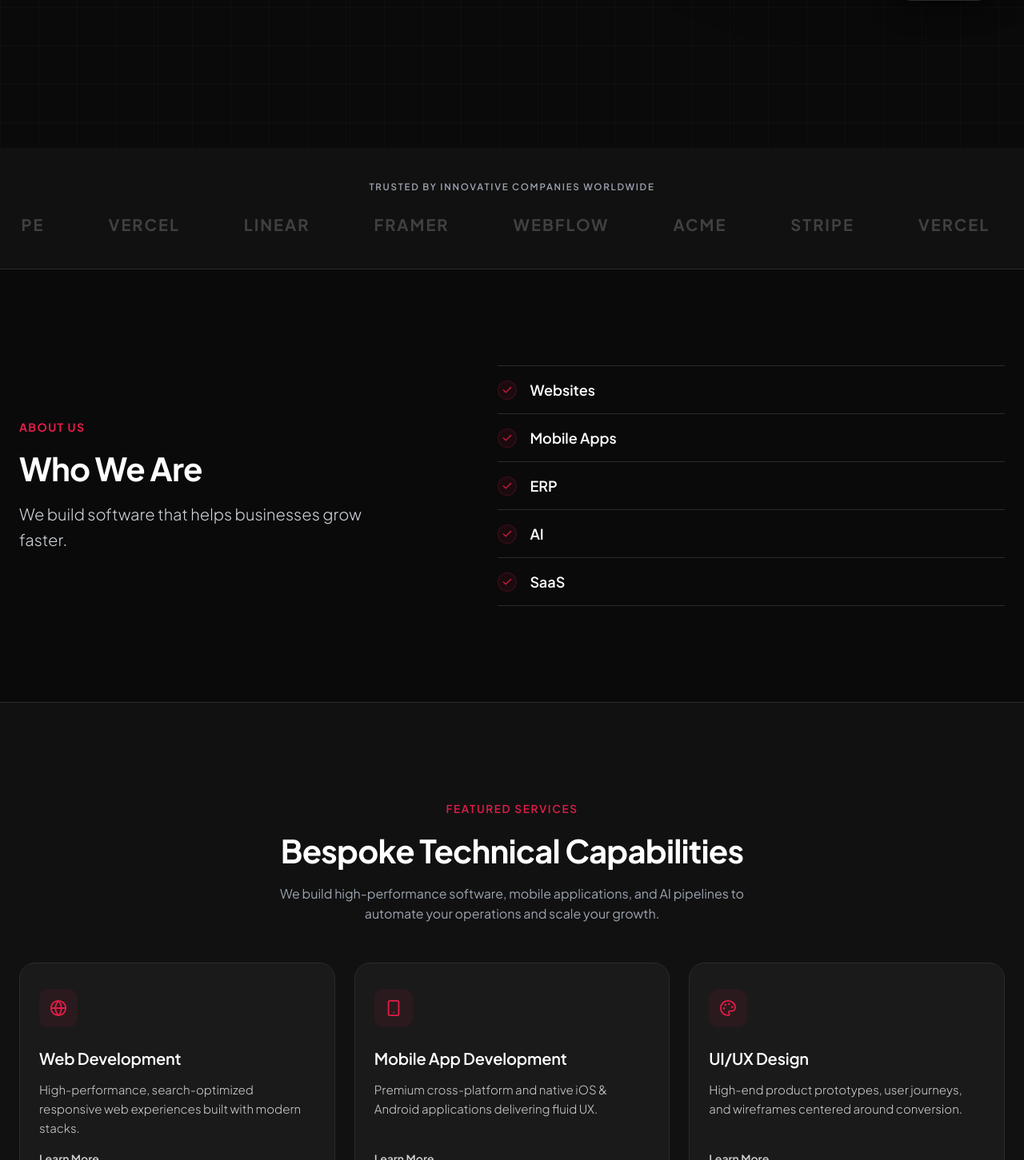
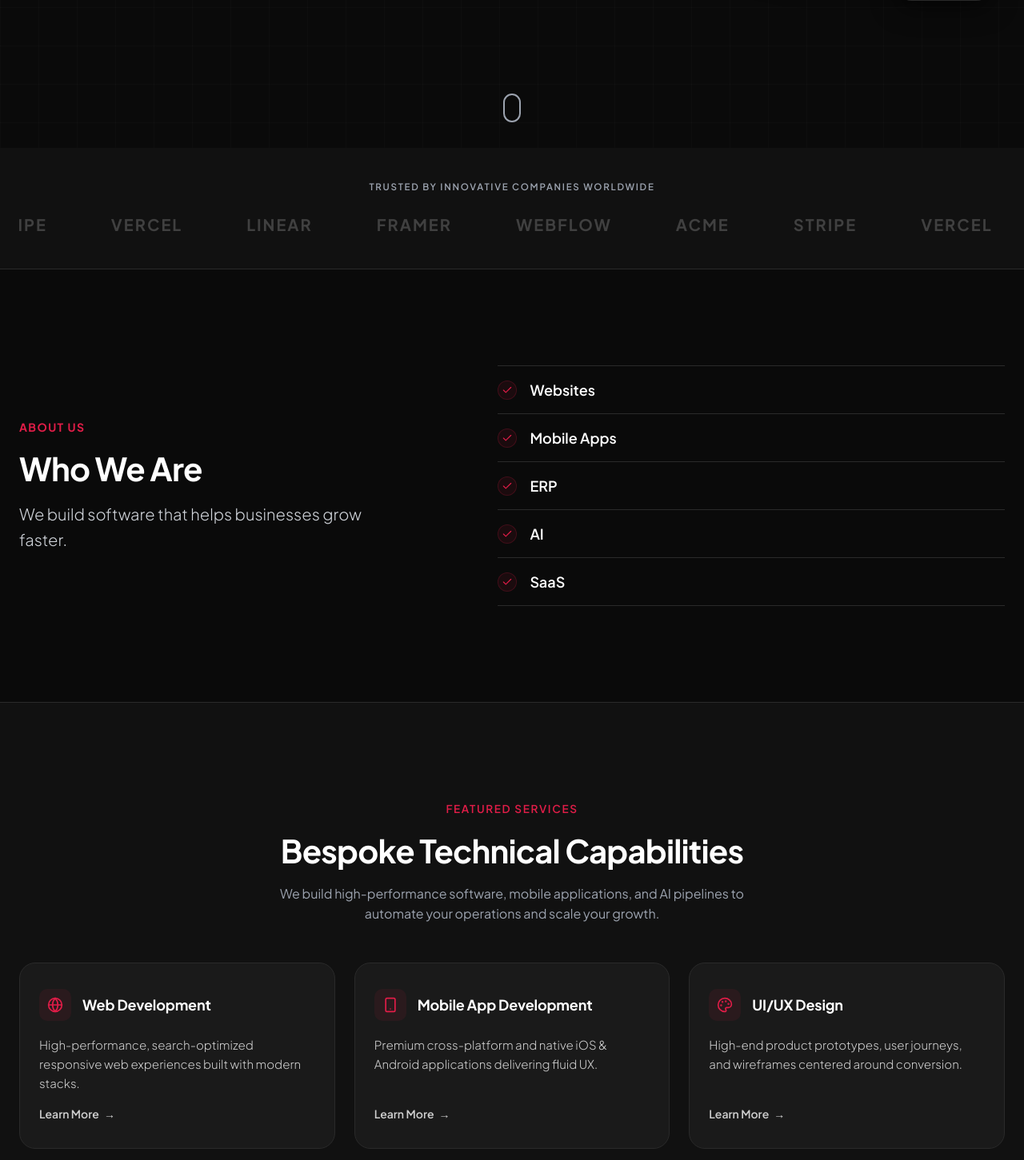
Before and after one commit to anuradha1248/mapp_solutions, a React (Vite) app: page / in a window 1280 px wide. Shown: the part 679-2130 px from the top of the page at 80% size. Built offline with nearby package versions, Linux system fonts and the light colour scheme.

Commit message:
design: enhance hero with pulse glow & scroll mouse, inline services header cards, and 6 numbered timeline steps

```diff
--- a/src/components/Hero/Hero.css
+++ b/src/components/Hero/Hero.css
@@ -48,6 +48,13 @@
     right: -96px;
     top: -96px;
     z-index: 1;
+    animation: pulseGlow 10s ease-in-out infinite alternate;
+}
+
+@keyframes pulseGlow {
+    0% { transform: scale(1) translate(0, 0); opacity: 0.8; }
+    50% { transform: scale(1.15) translate(-40px, 40px); opacity: 1; }
+    100% { transform: scale(0.9) translate(20px, -20px); opacity: 0.7; }
 }
 
 /* Left Content */
@@ -306,3 +313,52 @@
         bottom: -8px;
     }
 }
+
+/* Scroll Indicator Mouse */
+.scroll-indicator {
+    position: absolute;
+    bottom: 32px;
+    left: 50%;
+    transform: translateX(-50%);
+    z-index: 3;
+    cursor: pointer;
+    display: flex;
+    justify-content: center;
+    align-items: center;
+}
+
+.scroll-indicator .mouse {
+    width: 22px;
+    height: 36px;
+    border-radius: 11px;
+    border: 2px solid var(--text-muted);
+    display: flex;
+    justify-content: center;
+    padding-top: 5px;
+    transition: border-color 0.3s, transform 0.3s;
+}
+
+.scroll-indicator:hover .mouse {
+    border-color: var(--accent);
+    transform: translateY(2px);
+}
+
+.scroll-indicator .wheel {
+    width: 3px;
+    height: 7px;
+    background-color: var(--accent);
+    border-radius: 1.5px;
+    animation: scrollWheel 1.6s ease-in-out infinite;
+}
+
+@keyframes scrollWheel {
+    0% { transform: translateY(0); opacity: 0; }
+    30% { opacity: 1; }
+    100% { transform: translateY(10px); opacity: 0; }
+}
+
+@media (max-width: 900px) {
+    .scroll-indicator {
+        display: none;
+    }
+}
--- a/src/components/Hero/Hero.jsx
+++ b/src/components/Hero/Hero.jsx
@@ -1,20 +1,24 @@
 import { ArrowRight } from "lucide-react";
 import { motion } from "framer-motion";
+import { useNavigate } from "react-router-dom";
 import Button from "../Button/Button";
 import laptopScreenImg from "../../assets/fintech_preview.png";
 import mobileScreenImg from "../../assets/mobile_app_preview.png";
 import "./Hero.css";
 
 export default function Hero() {
+  const navigate = useNavigate();
+
   const handleScrollToContact = () => {
-    const target = document.querySelector("#contact");
-    if (target) {
-      target.scrollIntoView({ behavior: "smooth" });
-    }
+    navigate("/contact");
   };
 
   const handleScrollToPortfolio = () => {
-    const target = document.querySelector("#portfolio");
+    navigate("/portfolio");
+  };
+
+  const handleScrollToWhyUs = () => {
+    const target = document.querySelector(".why-choose-us");
     if (target) {
       target.scrollIntoView({ behavior: "smooth" });
     }
@@ -91,6 +95,13 @@ export default function Hero() {
           </div>
         </motion.div>
       </div>
+
+      {/* Scroll indicator mouse */}
+      <div className="scroll-indicator" onClick={handleScrollToWhyUs}>
+        <div className="mouse">
+          <div className="wheel"></div>
+        </div>
+      </div>
     </section>
   );
 }
--- a/src/components/Process/Process.css
+++ b/src/components/Process/Process.css
@@ -30,7 +30,7 @@
 
 .timeline-steps {
     display: grid;
-    grid-template-columns: repeat(7, 1fr);
+    grid-template-columns: repeat(6, 1fr);
     position: relative;
     z-index: 2;
     gap: 16px;
@@ -74,6 +74,16 @@
 .step-content {
     text-align: center;
     padding-inline: 8px;
+}
+
+.step-num {
+    font-size: 11px;
+    font-weight: 800;
+    color: var(--accent);
+    letter-spacing: 0.15em;
+    display: block;
+    margin-bottom: 6px;
+    opacity: 0.8;
 }
 
 .step-name {
--- a/src/components/Process/Process.jsx
+++ b/src/components/Process/Process.jsx
@@ -1,15 +1,14 @@
-import { Eye, Layers, Palette, Code2, CheckSquare, Cloud, LifeBuoy } from "lucide-react";
+import { Eye, Palette, Code2, CheckSquare, Rocket, LifeBuoy } from "lucide-react";
 import SectionHeading from "../SectionHeading/SectionHeading";
 import "./Process.css";
 
 const STEPS = [
-  { icon: Eye, name: "Discovery", desc: "Analyze business goals and project specifications." },
-  { icon: Layers, name: "Planning", desc: "Map architecture, define scopes, and align milestones." },
-  { icon: Palette, name: "Design", desc: "Create high-fidelity wireframes and responsive mockups." },
-  { icon: Code2, name: "Development", desc: "Build backend microservices and scalable frontends." },
-  { icon: CheckSquare, name: "Testing", desc: "Perform unit tests, integration audits, and load checks." },
-  { icon: Cloud, name: "Deployment", desc: "Secure cloud provisioning and production build release." },
-  { icon: LifeBuoy, name: "Support", desc: "Provide telemetry monitoring, bug fixes, and scaling help." }
+  { num: "01", icon: Eye, name: "Discovery", desc: "Analyze business goals, user personas, and project technical requirements." },
+  { num: "02", icon: Palette, name: "UI/UX Design", desc: "Wireframe layouts and design premium, conversion-focused user interfaces." },
+  { num: "03", icon: Code2, name: "Development", desc: "Engineer backend database microservices and responsive frontends." },
+  { num: "04", icon: CheckSquare, name: "QA Testing", desc: "Conduct security audits, integration tests, and sub-second speed checks." },
+  { num: "05", icon: Rocket, name: "Production Launch", desc: "Provision secure cloud hostings and publish production-ready builds." },
+  { num: "06", icon: LifeBuoy, name: "Ongoing Support", desc: "Monitor telemetry analytics, patch updates, and manage system scaling." }
 ];
 
 export default function Process() {
@@ -35,6 +34,7 @@ export default function Process() {
                     </div>
                   </div>
                   <div className="step-content">
+                    <span className="step-num">{step.num}</span>
                     <h3 className="step-name">{step.name}</h3>
                     <p className="step-desc">{step.desc}</p>
                   </div>
--- a/src/components/Services/Services.css
+++ b/src/components/Services/Services.css
@@ -119,6 +119,30 @@
     transform: translateX(4px);
 }
 
+/* Card header inline elements */
+.service-card-header {
+    display: flex;
+    align-items: center;
+    gap: 14px;
+    margin-bottom: 18px;
+    width: 100%;
+}
+
+.service-card-header .service-icon-box {
+    margin-bottom: 0;
+    width: 40px;
+    height: 40px;
+    border-radius: 10px;
+    flex-shrink: 0;
+}
+
+.service-card-header .service-title {
+    margin-bottom: 0;
+    font-size: 18px;
+    font-weight: 700;
+}
+
+
 /* Responsive Stacking */
 @media (max-width: 992px) {
     .services-section {
--- a/src/pages/Home.jsx
+++ b/src/pages/Home.jsx
@@ -37,10 +37,12 @@ export default function Home() {
               const Icon = srv.icon;
               return (
                 <div key={srv.id} className="service-card secondary">
-                  <div className="service-icon-box">
-                    <Icon size={22} className="service-icon" />
+                  <div className="service-card-header">
+                    <div className="service-icon-box">
+                      <Icon size={20} className="service-icon" />
+                    </div>
+                    <h3 className="service-title">{srv.title}</h3>
                   </div>
-                  <h3 className="service-title">{srv.title}</h3>
                   <p className="service-desc">{srv.shortDesc}</p>
                   <Link to={`/services/${srv.id}`} className="service-learn-more">
                     Learn More <span className="arrow">→</span>
--- a/src/pages/Services.jsx
+++ b/src/pages/Services.jsx
@@ -30,10 +30,12 @@ export default function ServicesPage() {
               return (
                 <div key={srv.id} className="service-card secondary" style={{ minHeight: "320px", display: "flex", flexDirection: "column", justifyContent: "space-between" }}>
                   <div>
-                    <div className="service-icon-box">
-                      <Icon size={22} className="service-icon" />
+                    <div className="service-card-header">
+                      <div className="service-icon-box">
+                        <Icon size={20} className="service-icon" />
+                      </div>
+                      <h3 className="service-title">{srv.title}</h3>
                     </div>
-                    <h3 className="service-title" style={{ fontSize: "20px", marginBlock: "16px 12px" }}>{srv.title}</h3>
                     <p className="service-desc" style={{ fontSize: "14px", lineHeight: "1.6", color: "var(--text-body)", marginBottom: "20px" }}>
                       {srv.longDesc.substring(0, 140)}...
                     </p>
```
